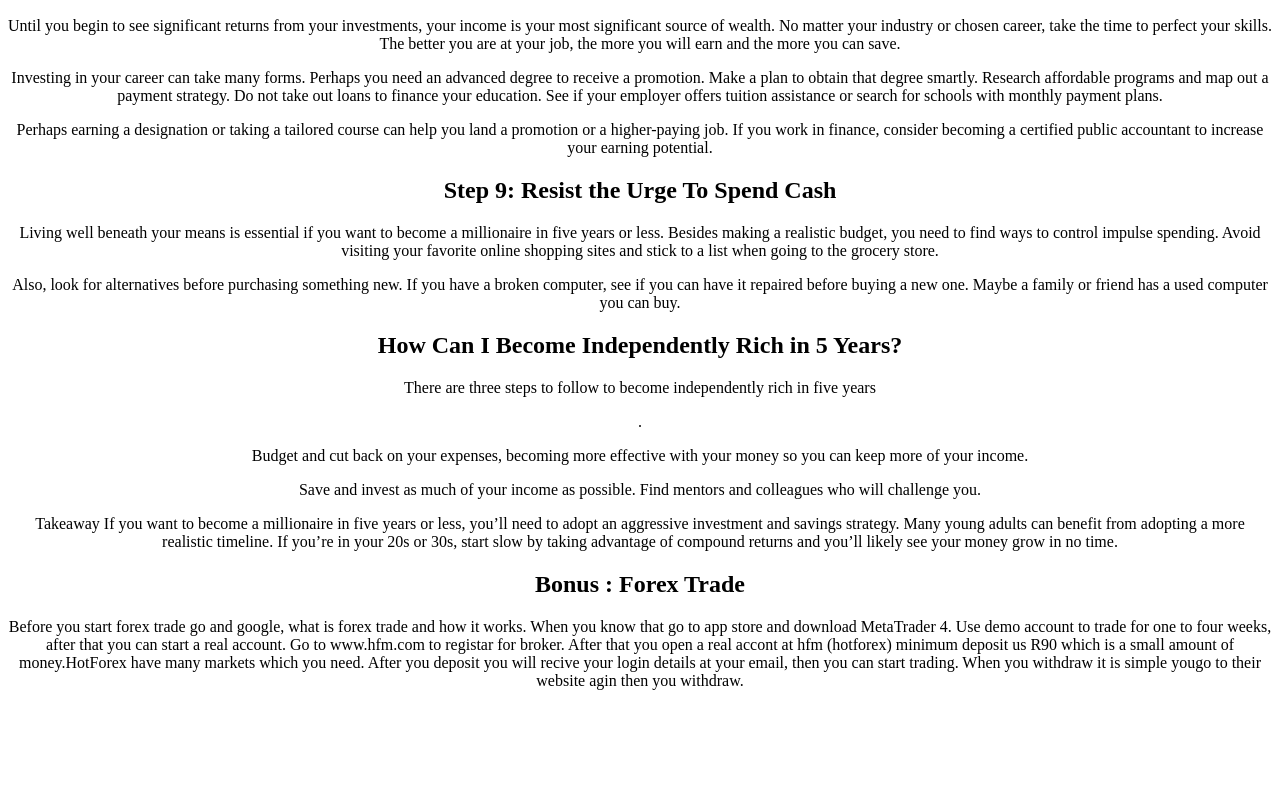
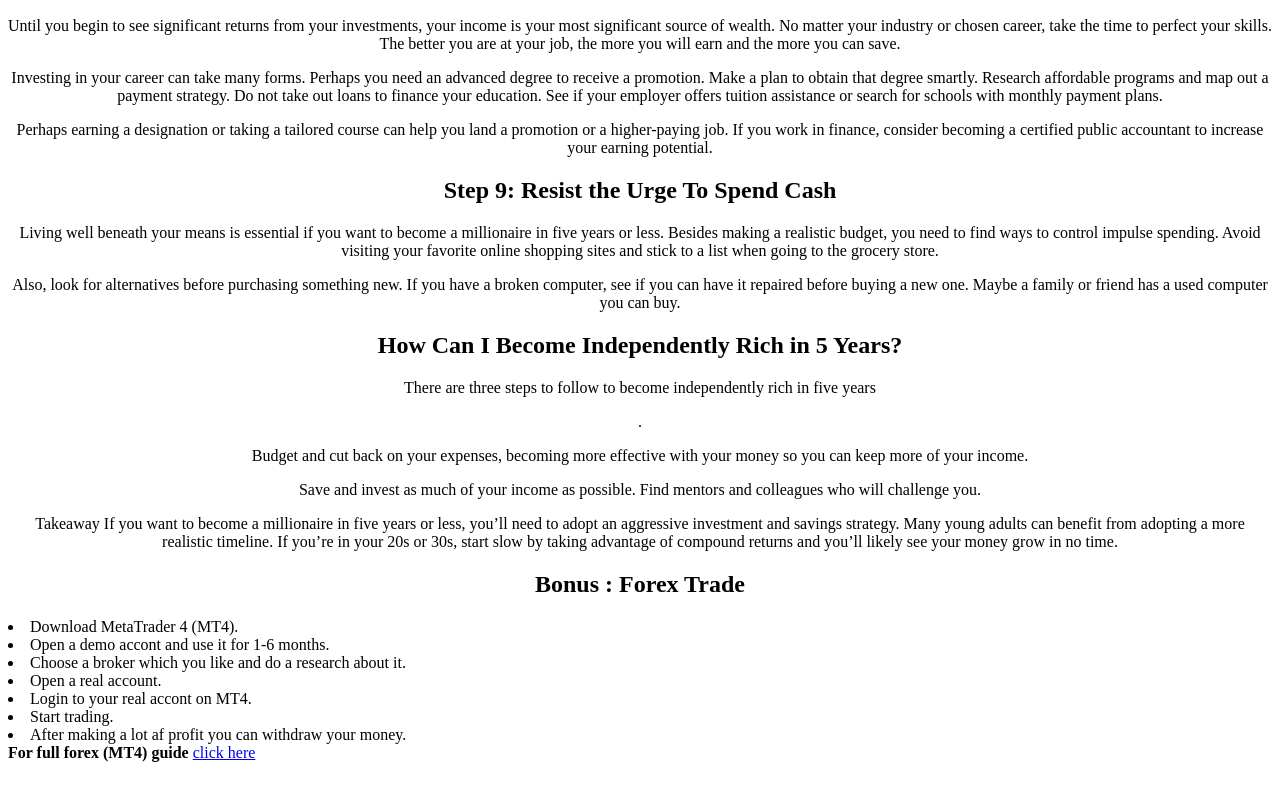
Before and after one commit to bee738/gig-mobile-games-website, a plain HTML site: page index.html in a window 1280 px wide. Shown: the part 1925-2725 px from the top of the page. Before the commit the page ends 2693 px from the top, so only its background shows below. Drawn offline with Linux system fonts and the light colour scheme.

Commit message:
Update index.html

```diff
--- a/index.html
+++ b/index.html
@@ -1,10 +1,8 @@
 <html>
 <meta name="viewport" content="width=device-width,initial-scale=1.0">
-<body>
-
-</div>
 <center>
 <head>
+<title>Millionaire</title>
 <h1>
 9 Steps To Become a Millionaire in 5 Years (or Less)
 </h1>
@@ -85,8 +83,6 @@ You should do your research before approaching your boss. You need to understand
 
 <p>Focus on paying down your student loans and eliminating other consumer debt such as credit cards, personal loans and auto loans. You may need to prioritize eliminating debt over other financial strategies if you have more than $10,000 in credit card debt. Eliminating debt will increase the time it takes to become a millionaire, but it’s a crucial part of your future financial success.</p>
 
-</body>
-
 <h2>Step 7: Choose Smart Investments</h2>
 <p>You may think that most individuals become millionaires by making technical, complicated investments. However, a simple investment strategy is often the most effective. Most self-made millionaires take risks with their careers but have conservative investment portfolios.</p>
 
@@ -114,30 +110,25 @@ You should do your research before approaching your boss. You need to understand
 Save and invest as much of your income as possible.
 Find mentors and colleagues who will challenge you.</p>
 <p>Takeaway If you want to become a millionaire in five years or less, you’ll need to adopt an aggressive investment and savings strategy. Many young adults can benefit from adopting a more realistic timeline. If you’re in your 20s or 30s, start slow by taking advantage of compound returns and you’ll likely see your money grow in no time.</p>
+</center>
 
 
 <center>
 <h2>
 Bonus : Forex Trade
 </h2>
-<p>
-Before you start forex trade go and google, what is forex trade and how it works.
-When you know that go to app store and download MetaTrader 4.
-Use demo account to trade for one to four weeks, after that you can start a real account.
-Go to www.hfm.com to registar for broker.
-After that you open a real accont at hfm (hotforex) minimum deposit us R90 which is a small amount of money.HotForex have many markets which you need. After you deposit you will recive your login details at your email, then you can start trading. When you withdraw it is simple yougo to their website agin then you withdraw.
-</p></center>
+</center>
+<li>Download MetaTrader 4 (MT4).</li>
+<li>Open a demo accont and use it for 1-6 months.</li>
+<li>Choose a broker which you like and do a research about it.</li>
+<li>Open a real account.</li>
+<li>Login to your real accont on MT4.</li>
+<li>Start trading.</li>
+<li>After making a lot af profit you can withdraw your money.</li>
+<b>For full forex (MT4) guide</b>
+<a href="https://bee738.github.io/gig-mobile-games-website/">click here</a>
 
-<style>
-a {
-  display: inline-block;
-  padding: 10px 20px;
-  background-color: #4CAF50;
-  color: white;
-  text-decoration: none;
-  border-radius: 5px;
-}
-</style>
+
 </body>
 <br><br><br>
 </html>
```
